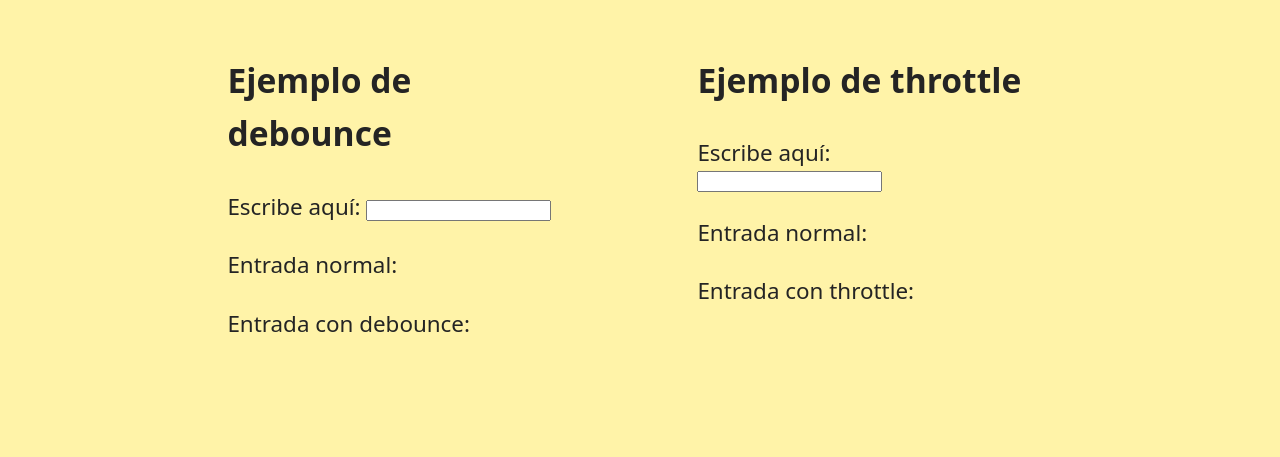
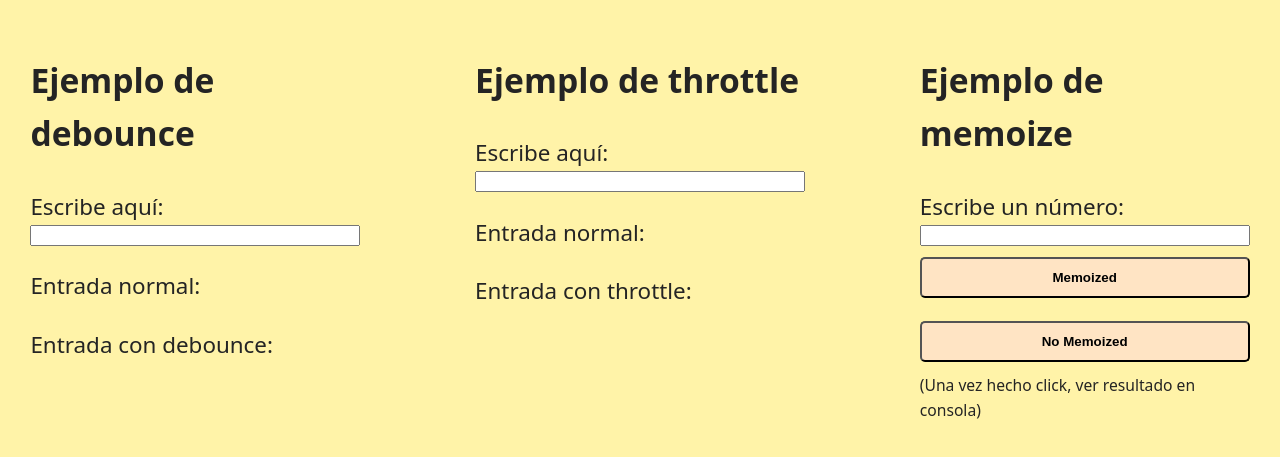
Before and after one commit to cpcastells/sprint2-functions-node, a website with bundled scripts: page src/index.html in a window 1280 px wide. Shown: the part 123-580 px from the top of the page. Built offline with nearby package versions, Linux system fonts and the light colour scheme.

Commit message:
Add memoize section in html with styles

```diff
--- a/src/index.html
+++ b/src/index.html
@@ -22,12 +22,20 @@
     </section>
     <section class="input-container">
       <h2>Ejemplo de throttle</h2>
-      <label for="throttle-name">Escribe aquí:</label><br>
+      <label for="throttle-name">Escribe aquí:</label>
       <input type="text" id="throttle-name">
       <p>Entrada normal: <span class="throttle-normal red"></span></p>
       <p>Entrada con throttle: <span class="throttle-effect green"></span>
       </p>
     </section>
+    <section class="input-container">
+      <h2>Ejemplo de memoize</h2>
+      <label for="memoize-number">Escribe un número:</label>
+      <input type="number" id="memoize-number">
+      <button class="memoize">Memoized</button>
+      <button class="no-memoize">No Memoized</button>
+      <span class="description">(Una vez hecho click, ver resultado en consola)</span>
+    </section>
   </main>
 </body>
 
--- a/src/style/style.css
+++ b/src/style/style.css
@@ -25,6 +25,10 @@ html {
   padding: 1em;
 }
 
+input {
+  width: 100%;
+}
+
 .red {
   color: #ba0e51;
 }
@@ -32,3 +36,16 @@ html {
 .green {
   color: #0b9713;
 }
+
+.description {
+  font-size: 0.7rem;
+}
+
+button {
+  border-radius: 5px;
+  background-color: bisque;
+  font-weight: 600;
+  padding: 0.5rem 0.2rem;
+  margin: 0.5rem 0;
+  width: 100%;
+}
```
